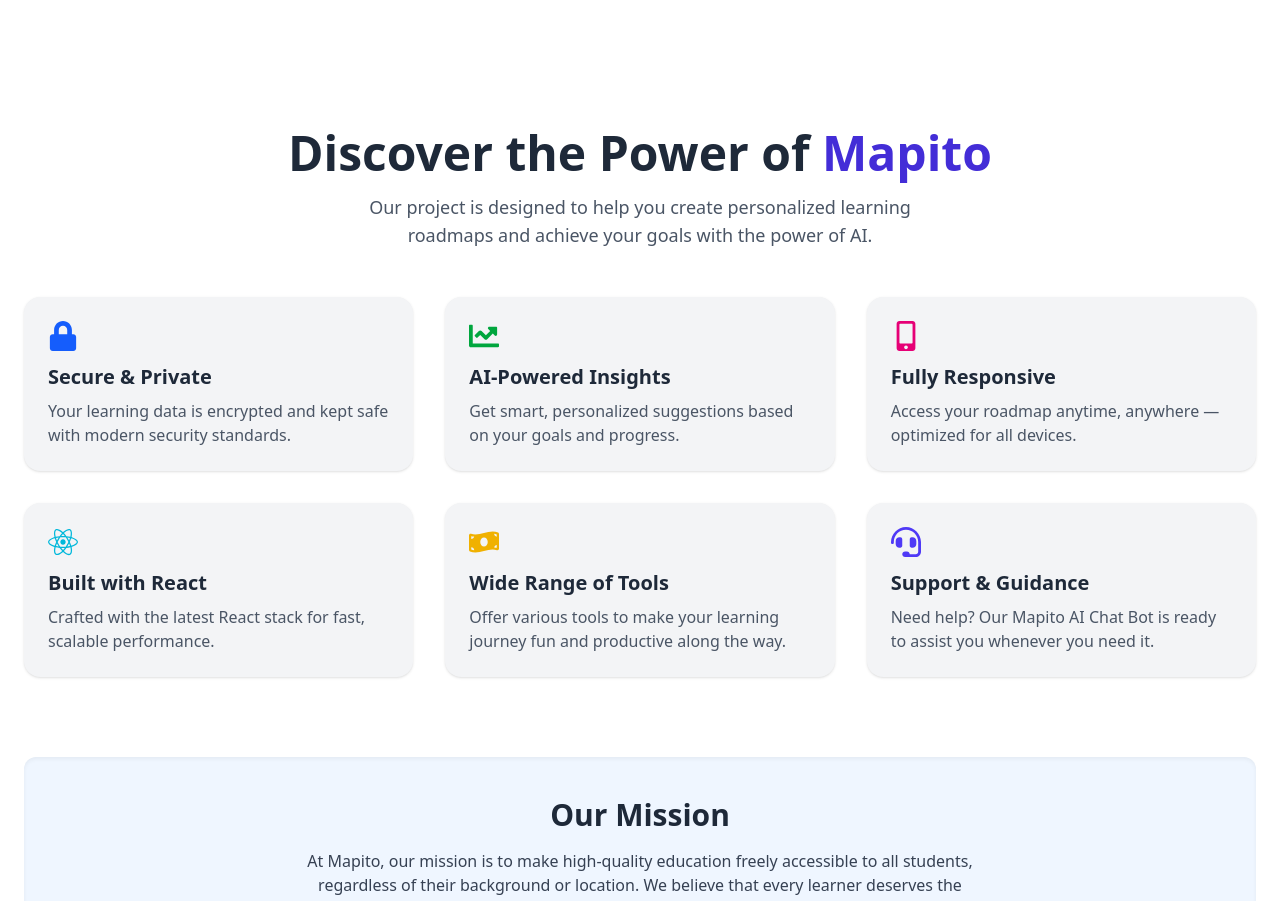
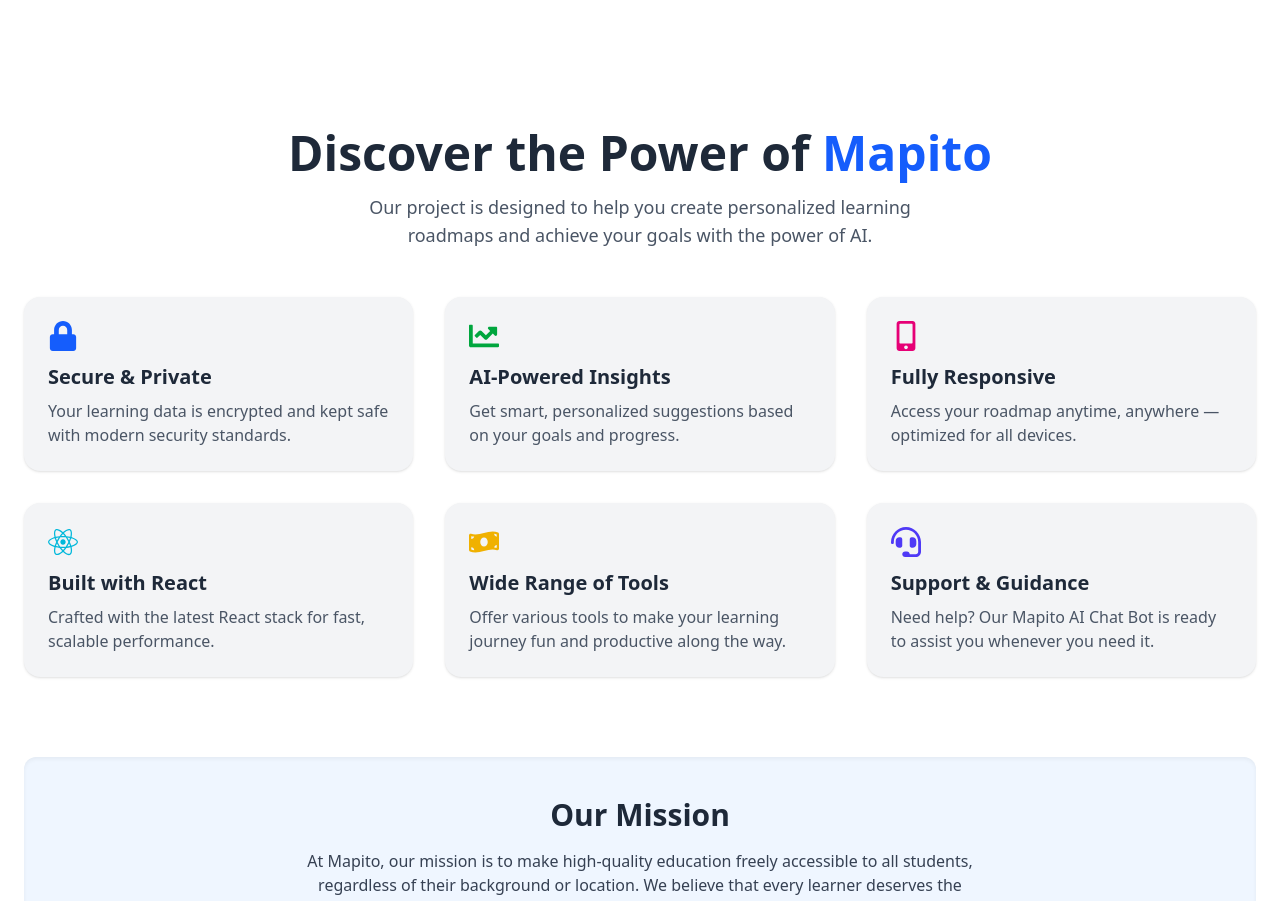
Before and after one commit to wintwah243/Mapito, a React (Vite) app in the folder mapito/: page / in a window 1280 px wide. Shown: the part 1439-2340 px from the top of the page. Built offline with nearby package versions, Linux system fonts and the light colour scheme.

Commit message:
ui update

```diff
--- a/mapito/src/Landing/LandingLearnMore.jsx
+++ b/mapito/src/Landing/LandingLearnMore.jsx
@@ -47,7 +47,7 @@ const LandingLearnMore = () => {
                         initial={{ opacity: 0, y: -30 }}
                         animate={{ opacity: 1, y: 0 }}
                         transition={{ duration: 0.6 }}>
-                        Discover the Power of <span className='text-indigo-700'>Mapito</span>
+                        Discover the Power of <span className='text-blue-600'>Mapito</span>
                     </motion.h1>
 
                     <motion.p
```
